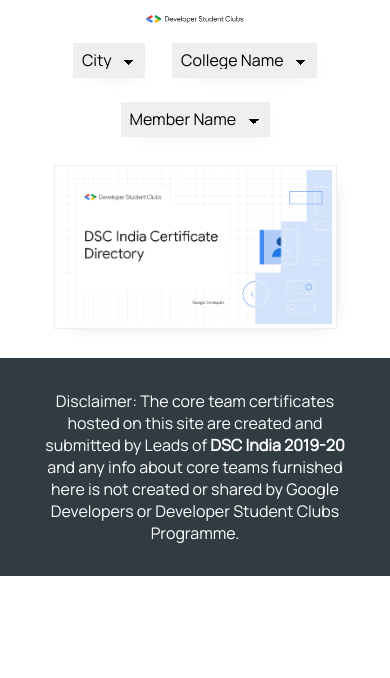
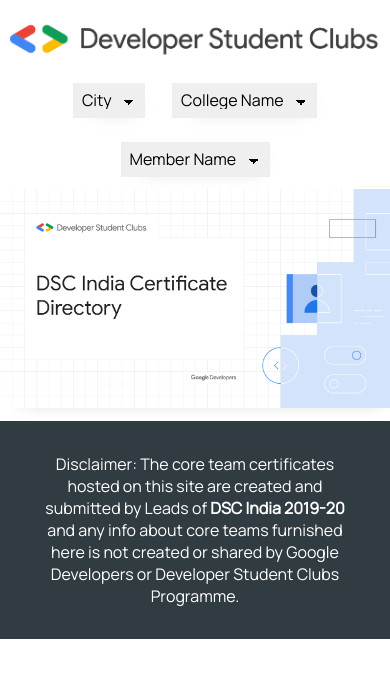
Before and after one commit to sampathbalivada/verify, a plain HTML site: page index.html in a window 390 px wide. Drawn offline with Linux system fonts and the light colour scheme; no server answers.

Commit message:
improved responsiveness for moible

```diff
--- a/main.css
+++ b/main.css
@@ -53,3 +53,22 @@ p {
     -moz-box-shadow: 6px 6px 18px -16px rgba(0, 0, 0, 0.4);
     box-shadow: 6px 6px 18px -16px rgba(0, 0, 0, 0.4);
 }
+
+@media (max-width: 600px) {
+    #logo {
+        width: 95%;
+    }
+
+    #member-cert {
+        width: 100%;
+        margin: 0;
+        padding: 0;
+        border: none;
+    }
+}
+
+@media (max-width: 350px) {
+    body {
+        font-size: 75%;
+    }
+}
```
